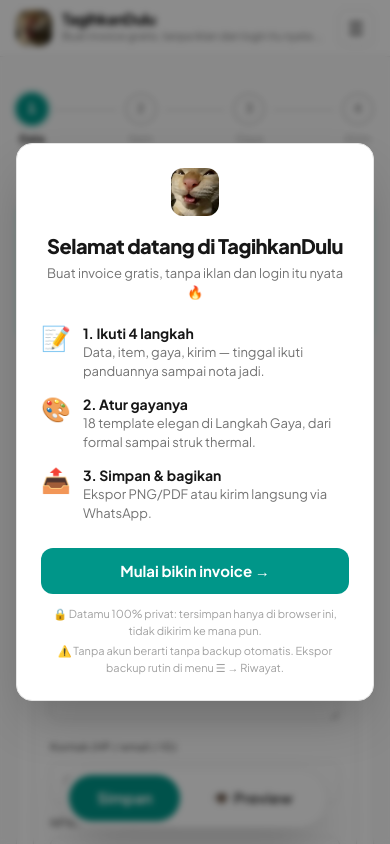
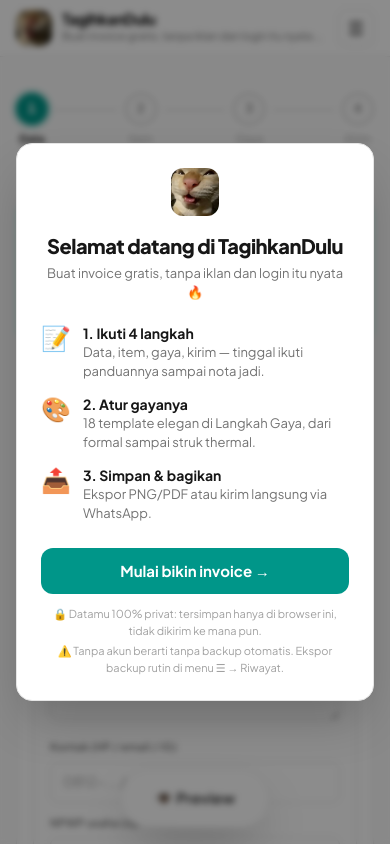
Before and after one commit to junanda24/notakandulu, a React (Vite) app: page / in a window 390 px wide. Shown: the top 844 px of the page. Built offline with nearby package versions, Linux system fonts and the light colour scheme.

Commit message:
Floating bar mobile: hapus tombol Simpan, sisakan Preview

```diff
--- a/src/App.jsx
+++ b/src/App.jsx
@@ -291,14 +291,6 @@ export default function App() {
             style={{ paddingBottom: "max(1rem, env(safe-area-inset-bottom))" }}
           >
             <div className="flex items-center gap-1 rounded-full border border-line bg-white/95 dark:bg-neutral-900/95 p-1.5 shadow-2xl backdrop-blur">
-              {tab === "buat" && (
-                <button
-                  onClick={handleSave}
-                  className="rounded-full bg-teal-600 hover:bg-teal-500 text-white font-bold px-7 py-3 shadow text-[15px] transition active:scale-95"
-                >
-                  Simpan
-                </button>
-              )}
               <button
                 onClick={() => setPreviewOpen(true)}
                 className="rounded-full px-7 py-3 font-bold text-[15px] text-neutral-700 dark:text-neutral-200 transition active:scale-95"
```
Also changed, not shown: 2 other files (tests, documents, lock files or other folders).
